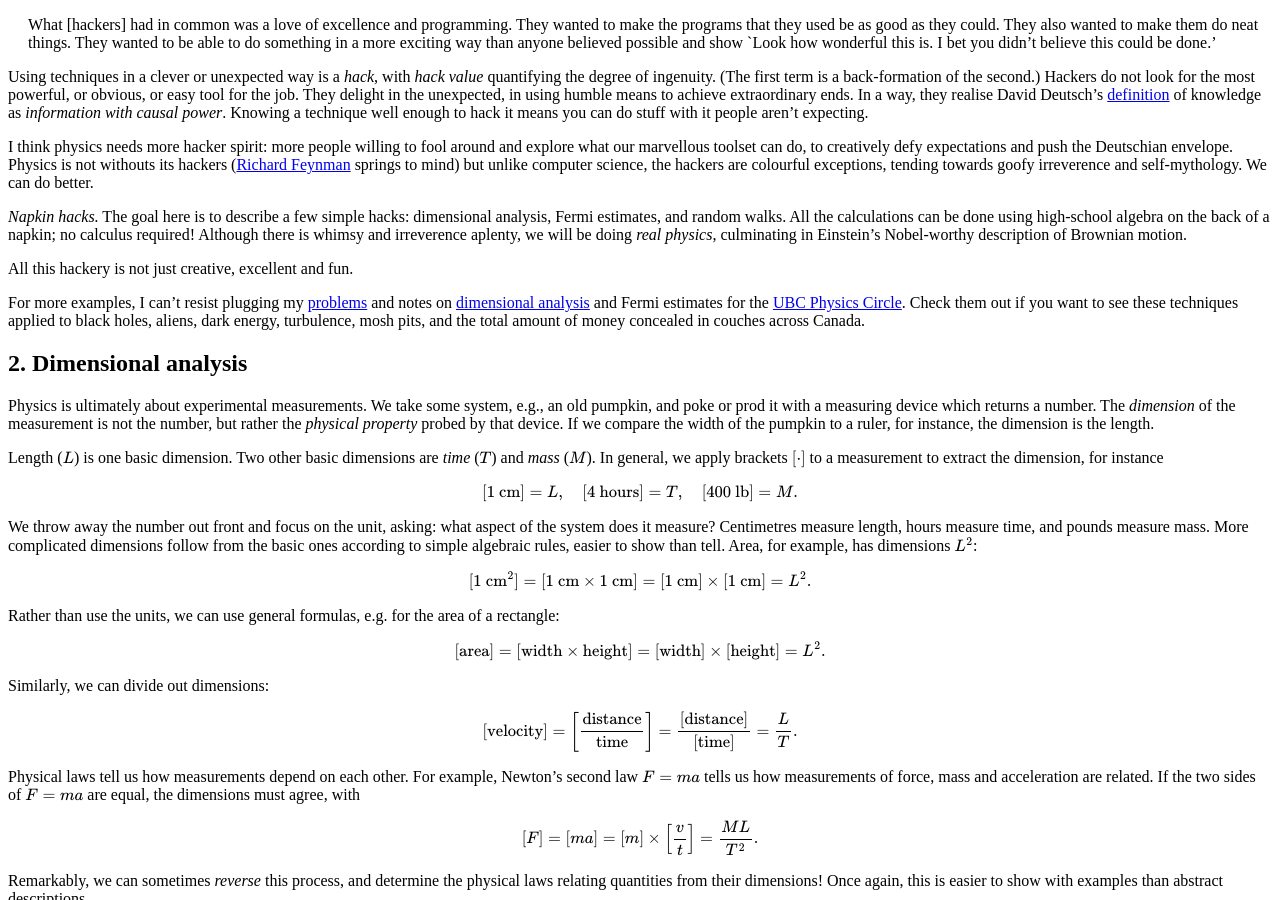
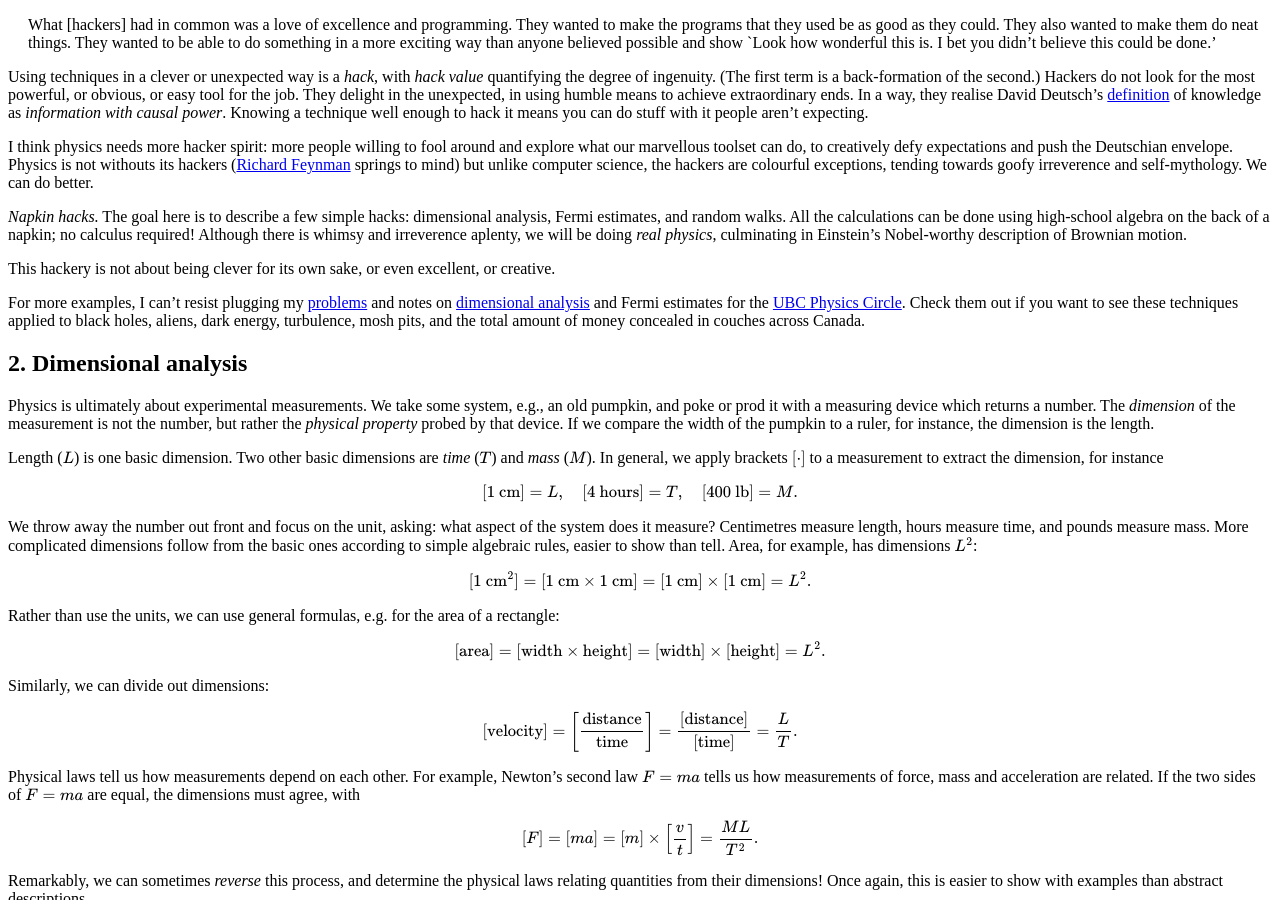
Before and after one commit to hapax/hapax.github.io, a Jekyll site: the page built from assets/simple-physics.md, in a window 1280 px wide and 900 px high, scrolled down 990 px. Built offline with Jekyll 4.4.1, drawn with Linux system fonts in a browser that asks for light colours; our own code applies the rules of GitHub Pages for plain Markdown files; formulas are drawn with MathJax 3; a script that is not in the unit is left out.

Commit message:
Update simple-physics.md

```diff
--- a/assets/simple-physics.md
+++ b/assets/simple-physics.md
@@ -80,7 +80,8 @@ Although there is whimsy and irreverence aplenty, we will be doing
 *real physics*, culminating in Einstein's Nobel-worthy description of
 Brownian motion.
 
-All this hackery is not just creative, excellent and fun.
+This hackery is not about being clever for its own sake, or even
+excellent, or creative.
 
 For more examples, I can't resist
 plugging my
```
